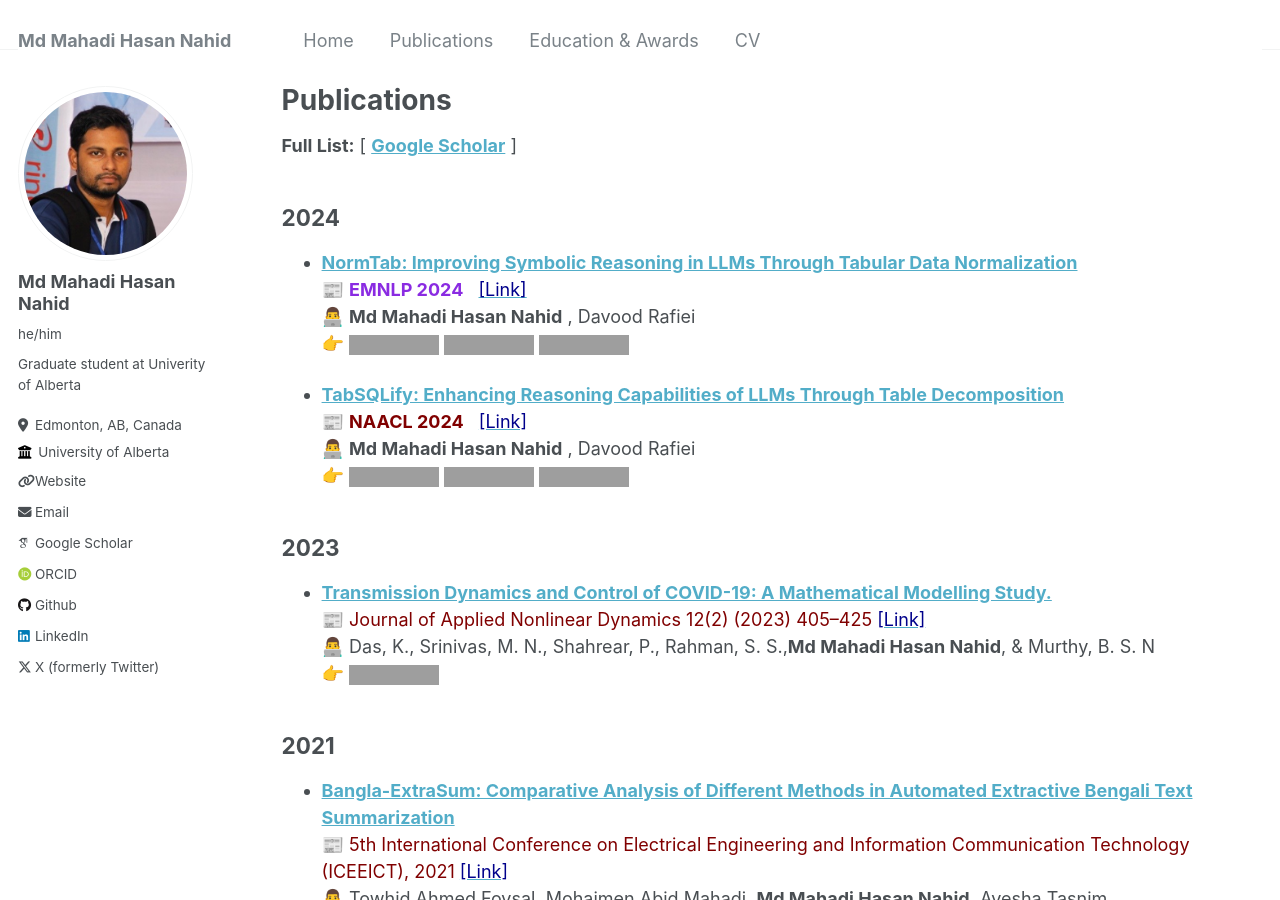
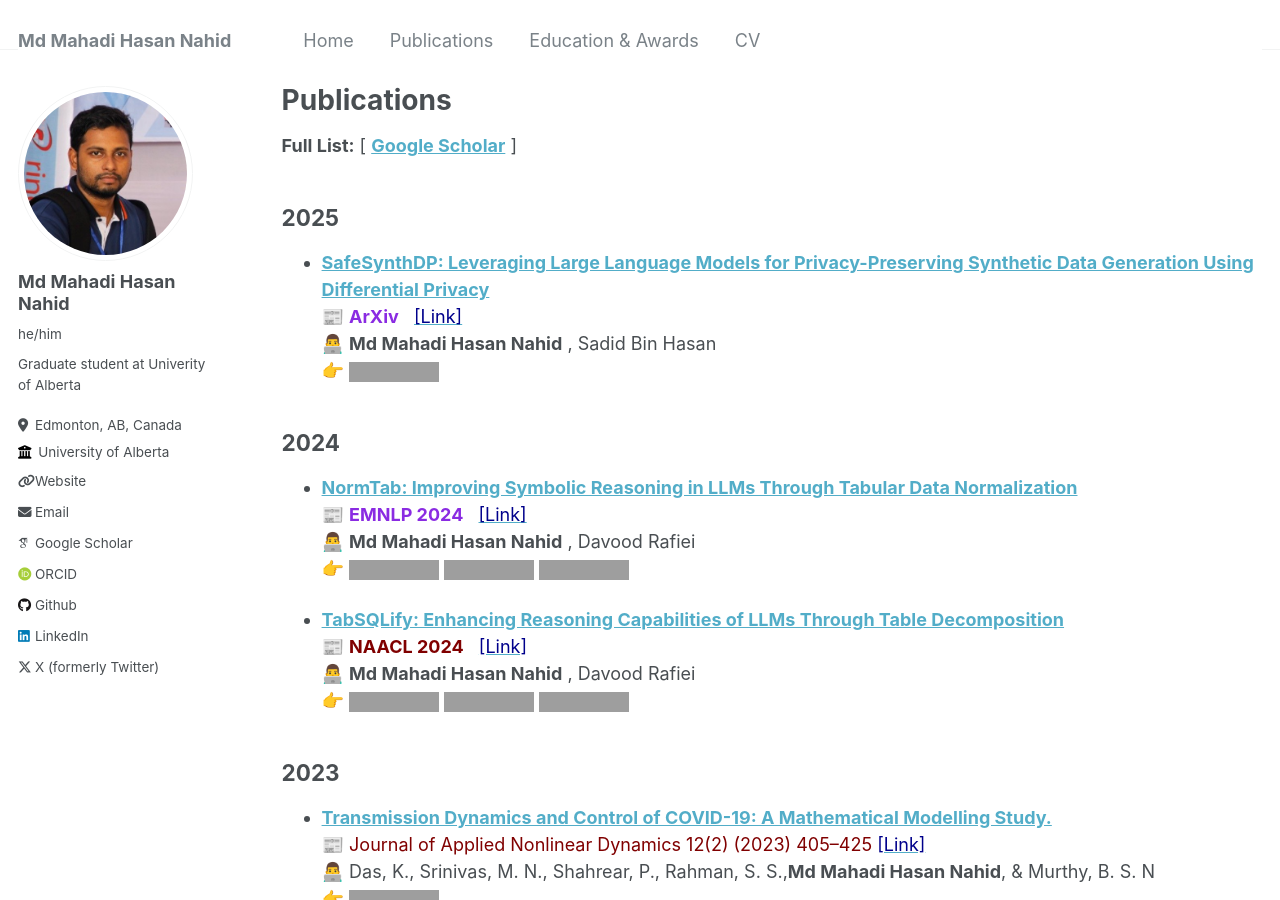
Before and after one commit to mahadi-nahid/mahadi-nahid.github.io, a Jekyll site: the page built from _pages/publications.md, in a window 1280 px wide and 900 px high. Built offline with Jekyll 4.4.1, drawn with Linux system fonts in a browser that asks for light colours; some web fonts are replaced; grey boxes are pictures that could not be loaded.

Commit message:
Update publications.md

```diff
--- a/_pages/publications.md
+++ b/_pages/publications.md
@@ -12,6 +12,13 @@ author_profile: true
 <!-- [comment]: # \| [**Favorite Quotes**](#favorite-quotes) -->
 
 [comment]: # <br/>
+
+## 2025
+* [**SafeSynthDP: Leveraging Large Language Models for Privacy-Preserving Synthetic Data Generation Using Differential Privacy**](https://arxiv.org/abs/2412.20641)<br/>
+📰 <span style ="color:BlueViolet"> **ArXiv** &nbsp; </span> [<span style ="color:DarkBlue"> [Link] </span>](https://arxiv.org/abs/2412.20641) <br/>
+👨‍💻 **Md Mahadi Hasan Nahid** , Sadid Bin Hasan <br/>
+👉 [![Paper](https://img.shields.io/badge/Paper-blue)](https://arxiv.org/abs/2412.20641)
+
 
 ## 2024
 * [**NormTab: Improving Symbolic Reasoning in LLMs Through Tabular Data Normalization**](https://aclanthology.org/2024.findings-emnlp.203/)<br/>
```
